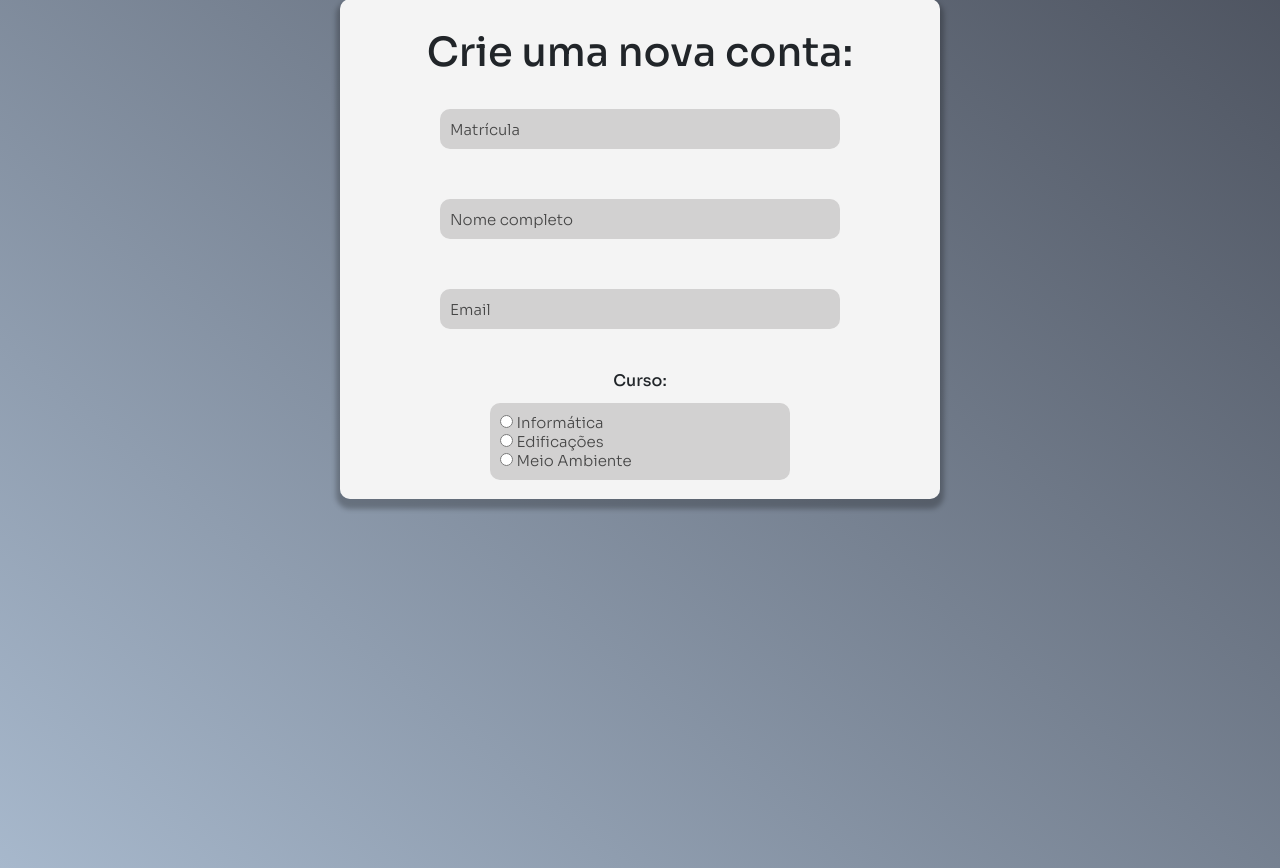
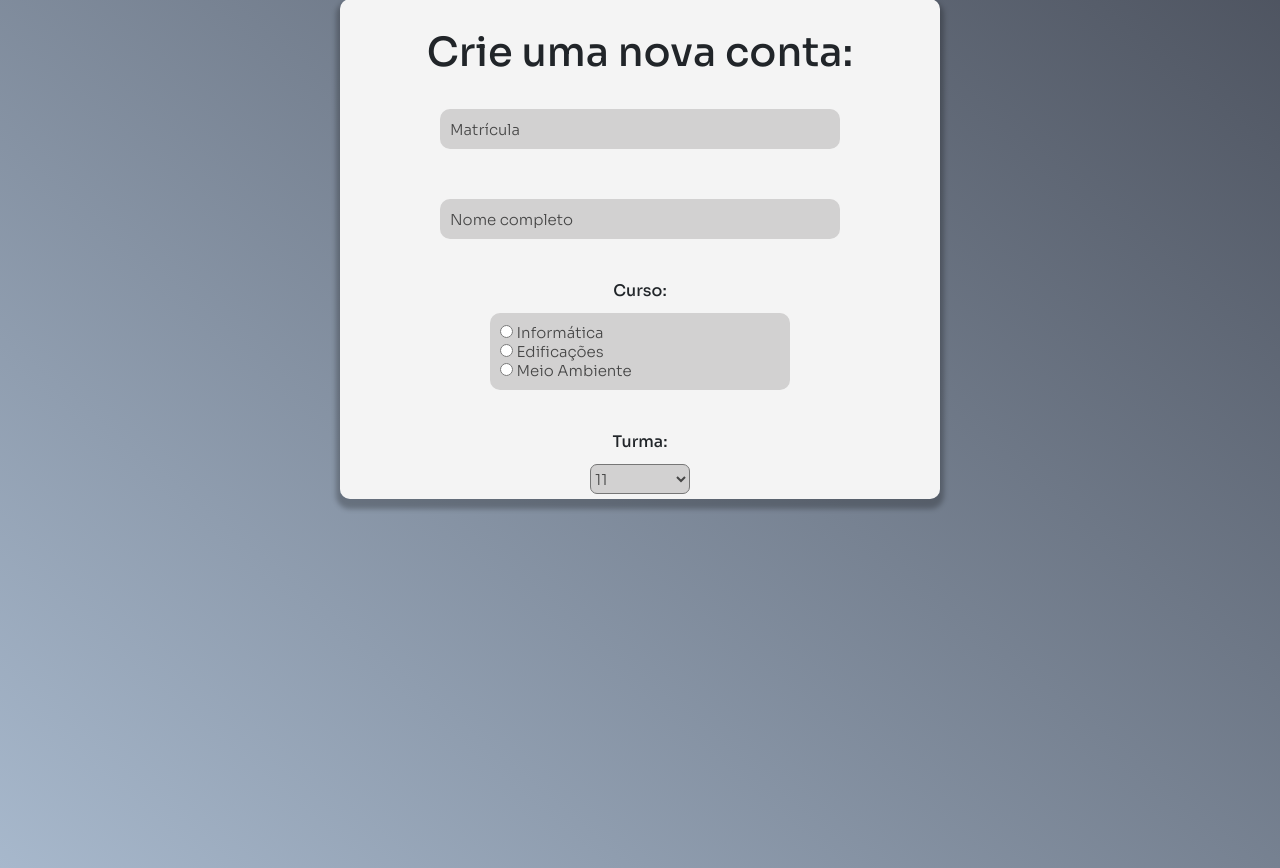
Before and after one commit to Felpopolho/PIRequerimentos, a PHP site: page /login/cadastro.php in a window 1280 px wide. Shown: the part 370-1238 px from the top of the page. Run offline with PHP 8.4, Linux system fonts and the light colour scheme; some libraries are stand-ins or nearby versions.

Commit message:
Concatenando matrícula in email e redirect:login depois de cadastrar

```diff
--- a/login/cadastro.php
+++ b/login/cadastro.php
@@ -28,10 +28,10 @@
 
         if (isset($botaoCadastro)){
             $cadastrado = False;
-            $consulta = "SELECT * FROM `aluno` WHERE `email` = '$email'";
+            $consulta = "SELECT * FROM `aluno` WHERE `matricula` = '$matricula'";
             $result = banco($server, $user, $password, $db, $consulta);
             while ($linha = $result->fetch_assoc()){
-                if ($linha['email'] == $email){
+                if ($linha['matricula'] == $matricula){
                     $cadastrado = True;
                 }
             }
@@ -41,7 +41,7 @@
             $_SESSION['msgCadastro'] = "<div class='alert alert-danger' role='alert'>Número de matrícula incorreto.</div>";
             }elseif($cadastrado == True){
 
-            $_SESSION['msgCadastro'] = "<div class='alert alert-warning' role='alert'>Email já cadastrado.</div>";
+            $_SESSION['msgCadastro'] = "<div class='alert alert-warning' role='alert'>Usuário já cadastrado.</div>";
 
             }elseif($senha != $senha2){
 
@@ -49,10 +49,12 @@
 
             }else{
                 $senha = password_hash($senha, PASSWORD_DEFAULT);
+                $email = $matricula."@ifba.edu.br";
 
                 $consulta = "INSERT INTO `aluno`(`matricula`, `nome`, `email`, `curso`, `turma`, `telefone`, `senha`) VALUES ('$matricula','$nome','$email', '$curso', '$turma', '$telefone', '$senha')";
                 banco($server, $user, $password, $db, $consulta);
-                $_SESSION['msgCadastro'] = "<div class='alert alert-success' role='alert'>Cadastro realizado com sucesso!</div>";
+                $_SESSION['msgLogin'] = "<div class='alert alert-success' role='alert'>Cadastro realizado com sucesso!</div>";
+                header("Location: login.php");
             }
         }
     ?>
@@ -78,7 +80,6 @@
 
             <input type="text" name="matricula" class="input" placeholder="Matrícula"><br>
             <input type="text" name="nome" class="input" placeholder="Nome completo"><br>
-            <input type="text" name="email" class="input" placeholder="Email"><br>
 
             Curso: <br>
             <div class="input-curso">
```
